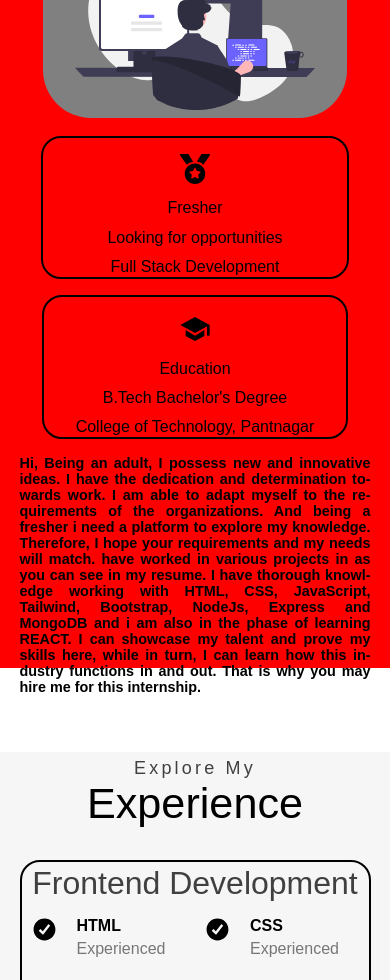
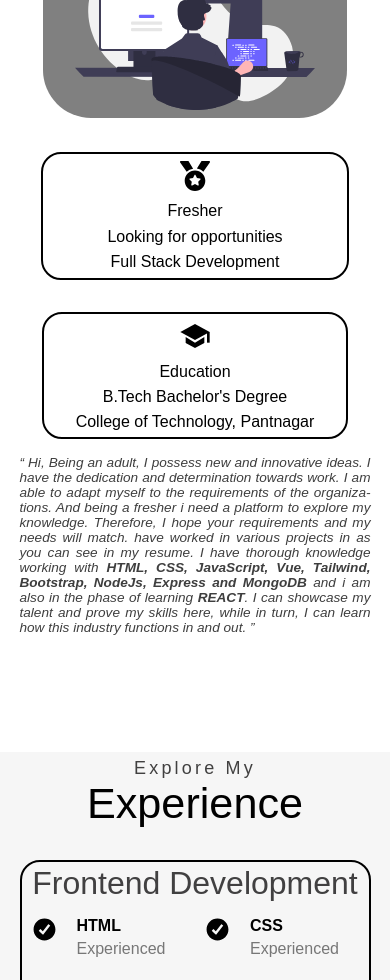
Before and after one commit to amanraina1/vue-portfolio-website, a Vue app: page / in a window 390 px wide. Shown: the part 1020-2000 px from the top of the page. Built offline with nearby package versions, Linux system fonts and the light colour scheme.

Commit message:
fixed minor bugs

```diff
--- a/src/components/About.vue
+++ b/src/components/About.vue
@@ -30,16 +30,22 @@
           </div>
         </div>
         <span class="bottom">
-          Hi, Being an adult, I possess new and innovative ideas. I have the
-          dedication and determination towards work. I am able to adapt myself
-          to the requirements of the organizations. And being a fresher i need a
-          platform to explore my knowledge. Therefore, I hope your requirements
-          and my needs will match. have worked in various projects in as you can
-          see in my resume. I have thorough knowledge working with HTML, CSS,
-          JavaScript, Tailwind, Bootstrap, NodeJs, Express and MongoDB and i am
-          also in the phase of learning REACT. I can showcase my talent and
-          prove my skills here, while in turn, I can learn how this industry
-          functions in and out. That is why you may hire me for this internship.
+          <q>
+            Hi, Being an adult, I possess new and innovative ideas. I have the
+            dedication and determination towards work. I am able to adapt myself
+            to the requirements of the organizations. And being a fresher i need
+            a platform to explore my knowledge. Therefore, I hope your
+            requirements and my needs will match. have worked in various
+            projects in as you can see in my resume. I have thorough knowledge
+            working with
+            <strong
+              >HTML, CSS, JavaScript, Vue, Tailwind, Bootstrap, NodeJs, Express
+              and MongoDB</strong
+            >
+            and i am also in the phase of learning <strong>REACT</strong>. I can
+            showcase my talent and prove my skills here, while in turn, I can
+            learn how this industry functions in and out.
+          </q>
         </span>
       </div>
     </div>
@@ -58,7 +64,7 @@ export default {
     /* margin-top: 10vh; */
     height: 100vh;
     width: 100vw;
-    background-color: red;
+    /* background-color: red; */
   }
 
   .top-container .light-text {
@@ -138,7 +144,7 @@ export default {
     display: flex;
     flex-direction: column;
     align-items: center;
-    /* justify-content: center; */
+    justify-content: space-around;
   }
 
   .right-container .top .right-box span img {
@@ -146,40 +152,48 @@ export default {
   }
 
   .bottom-container .right-container .left-box {
+    height: 40%;
     display: flex;
     flex-direction: column;
     align-items: center;
+    justify-content: space-evenly;
     overflow: hidden;
-    gap: 0.7rem;
-    padding: 1rem 4rem;
+    /* gap: 0.2rem; */
+    padding-left: 4rem;
+    padding-right: 4rem;
     border: 2px solid black;
     border-radius: 20px;
-    margin-bottom: 1rem;
+    /* margin-bottom: 1rem; */
   }
 
   .bottom-container .right-container .right-box {
+    height: 40%;
     display: flex;
     flex-direction: column;
     align-items: center;
+    justify-content: space-evenly;
     overflow: hidden;
-    gap: 0.7rem;
-    padding: 1rem 2rem;
+    /* gap: 0.2rem; */
+    padding-left: 2rem;
+    padding-right: 2rem;
     border: 2px solid black;
     border-radius: 20px;
-    margin-bottom: 1rem;
+    /* margin-bottom: 1rem; */
   }
 
   .bottom-container .right-container .bottom {
     /* background-color: red; */
-    /* padding: auto; */
+    /* padding: 0.3rem; */
     width: 90vw;
     height: 40%;
     text-align: justify;
-    font-weight: 700;
+    /* line-height: 125%; */
+    /* font-weight: 700; */
     /* word-break: break-word; */
     hyphens: auto;
-    font-size: 0.9rem;
-    color: black;
+    font-size: 0.85rem;
+    color: rgb(62, 62, 62);
+    font-style: italic;
   }
 }
 @media screen and (min-width: 1200px) {
--- a/src/components/Header.vue
+++ b/src/components/Header.vue
@@ -39,6 +39,9 @@
       </div>
     </div>
   </section>
+  <!-- <span class="arrow">
+    <a href="#about"><img src="../Images/arrow.svg" alt="" /></a>
+  </span> -->
 </template>
 
 <script>
@@ -49,10 +52,16 @@ export default {
 
 <style>
 @media screen and (max-width: 700px) {
+  /* .arrow img {
+    width: 30px;
+    position: absolute;
+    right: 10px;
+    bottom: 20px;
+  } */
   .hero {
     display: flex;
     flex-direction: column;
-    height: 83vh;
+    height: 90vh;
     width: 100vw;
     background-color: #f6f6f6;
     /* background-color: green; */
--- a/src/components/Nav.vue
+++ b/src/components/Nav.vue
@@ -49,9 +49,6 @@
       </div>
     </div>
   </nav>
-  <span class="arrow">
-    <a href="#about"><img src="../Images/arrow.svg" alt="" /></a>
-  </span>
 </template>
 
 <script>
@@ -67,12 +64,7 @@ export default {
 
 <style scoped>
 /* With hamburger css */
-.arrow img {
-  width: 30px;
-  position: absolute;
-  right: 10px;
-  bottom: 20px;
-}
+
 #hamburger-nav {
   display: none;
 }
@@ -177,7 +169,7 @@ nav,
 nav {
   justify-content: space-around;
   align-items: center;
-  height: 17vh;
+  height: 10vh;
 }
 
 .nav-container {
--- a/src/components/Projects.vue
+++ b/src/components/Projects.vue
@@ -126,7 +126,7 @@ export default {
     height: 450px;
     width: 350px;
     margin-bottom: 3rem;
-    margin-top: 3rem;
+    margin-top: 1.5rem;
   }
 
   .bottom .border .image {
```
